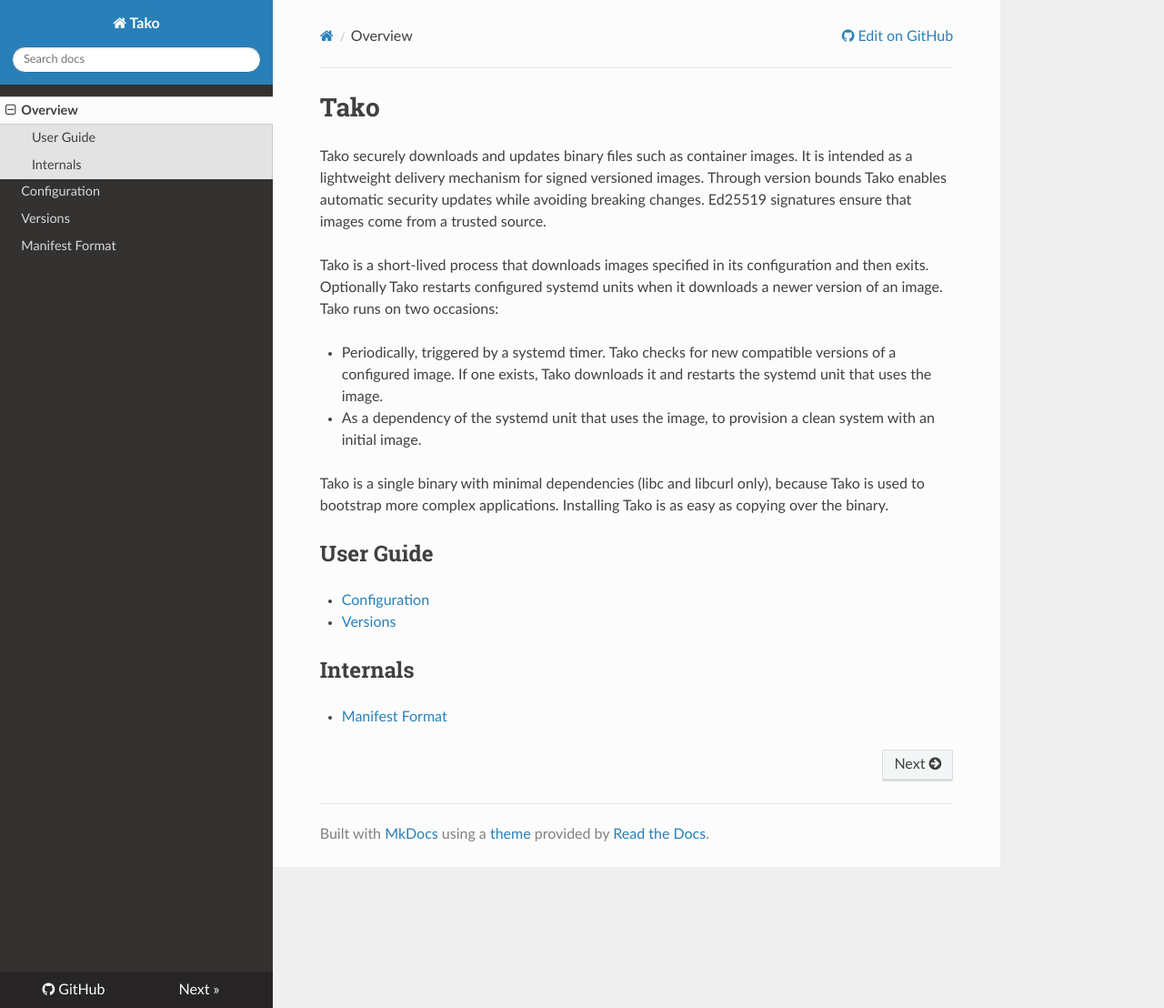
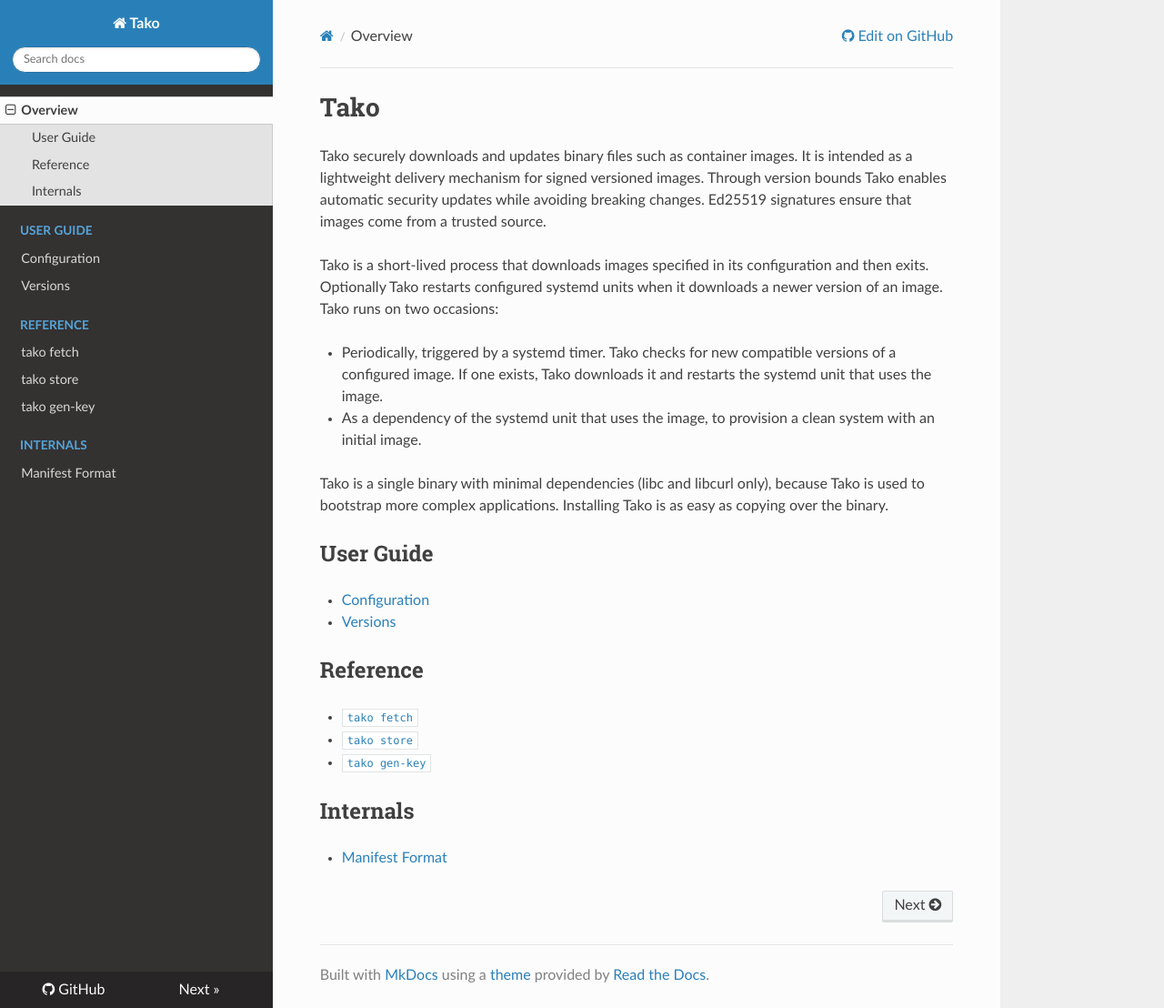
Before and after one commit to ruuda/tako, an MkDocs documentation site: the page built from docs/index.md, in a window 1280 px wide and 1108 px high. Shown: the whole window at 91% size. Built offline with MkDocs 1.6.1, drawn with Linux system fonts in a browser that asks for light colours; nearby versions of some CDN libraries; old or Windows-style settings are respelled for this version of MkDocs.

Commit message:
Add skeleton for command reference docs

```diff
--- a/docs/index.md
+++ b/docs/index.md
@@ -25,6 +25,12 @@
  * [Configuration](configuration.md)
  * [Versions](versions.md)
 
+## Reference
+
+ * [`tako fetch`](tako-fetch.md)
+ * [`tako store`](tako-store.md)
+ * [`tako gen-key`](tako-gen-key.md)
+
 ## Internals
 
  * [Manifest Format](manifest-format.md)
--- a/mkdocs.yml
+++ b/mkdocs.yml
@@ -4,6 +4,12 @@
 strict: true
 pages:
   - Overview: index.md
-  - Configuration: configuration.md
-  - Versions: versions.md
-  - Manifest Format: manifest-format.md
+  - User Guide:
+    - Configuration: configuration.md
+    - Versions: versions.md
+  - Reference:
+    - tako fetch: tako-fetch.md
+    - tako store: tako-store.md
+    - tako gen-key: tako-gen-key.md
+  - Internals:
+    - Manifest Format: manifest-format.md
```
Also changed, not shown: docs/configuration.md (+1 -1 lines), docs/tako-fetch.md (added, +19 -0 lines), docs/tako-gen-key.md (added, +12 -0 lines), docs/tako-store.md (added, +27 -0 lines).
